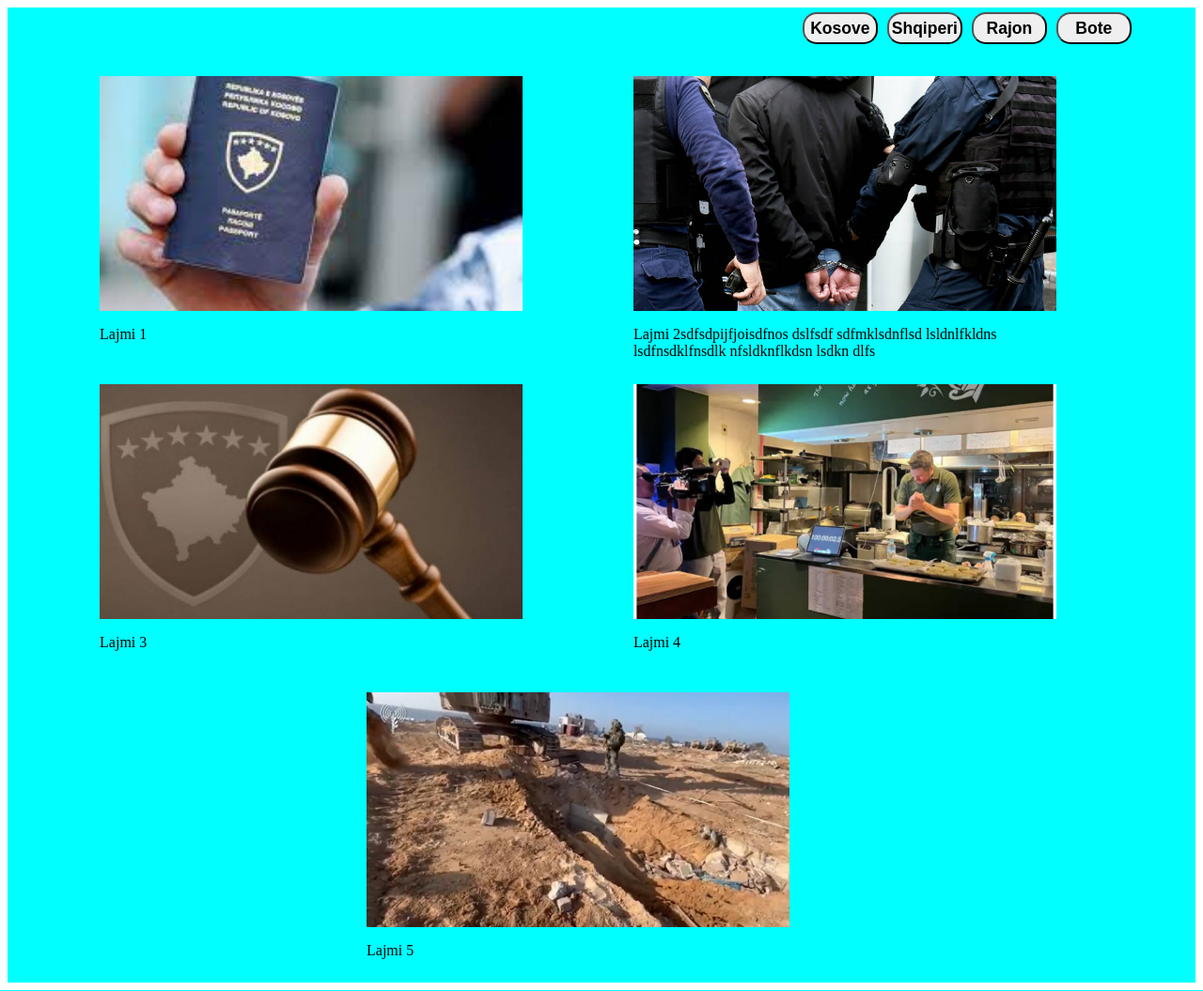
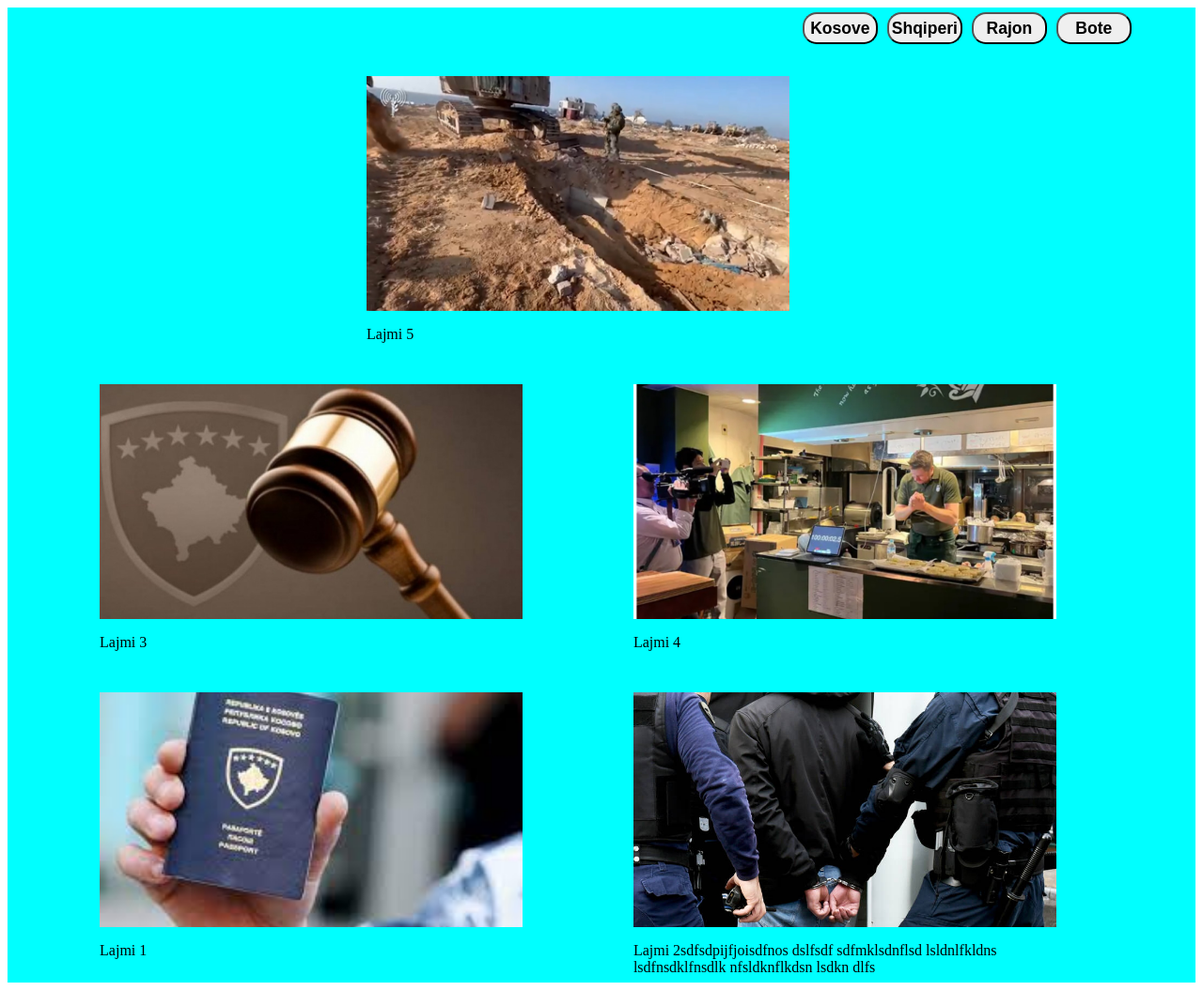
Before and after one commit to YlldritQ/Projekti-Web, a PHP site: page /HomePage.html in a window 1280 px wide. Shown: the whole page at 94% size. Run offline with PHP 8.4, Linux system fonts and the light colour scheme.

Commit message:
wrap reverse

```diff
--- a/Stilizimi.css
+++ b/Stilizimi.css
@@ -2,7 +2,7 @@
     display: flex;
     margin: 0 2%;
     flex-direction: row;
-    flex-wrap: wrap;
+    flex-wrap: wrap-reverse;
     justify-content: space-evenly;
     padding: 5px;
 
```
